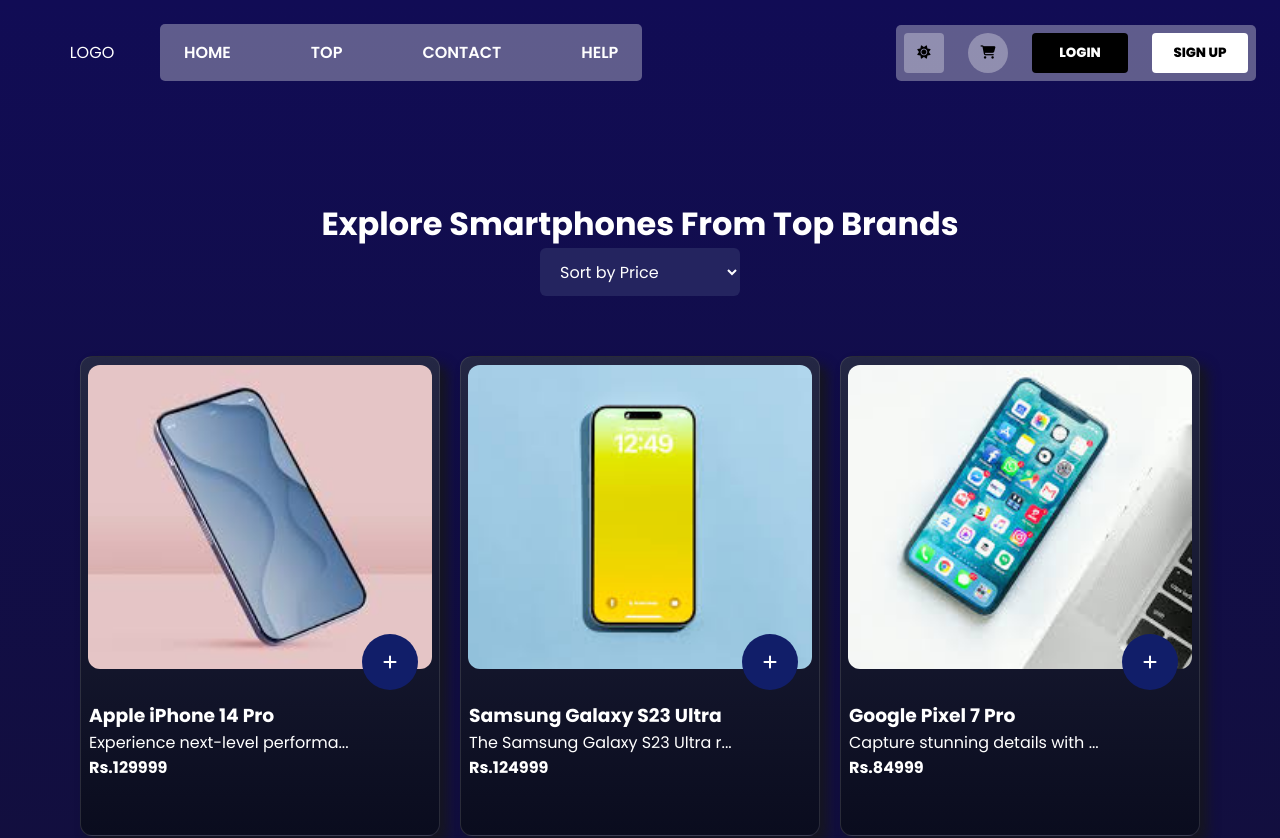
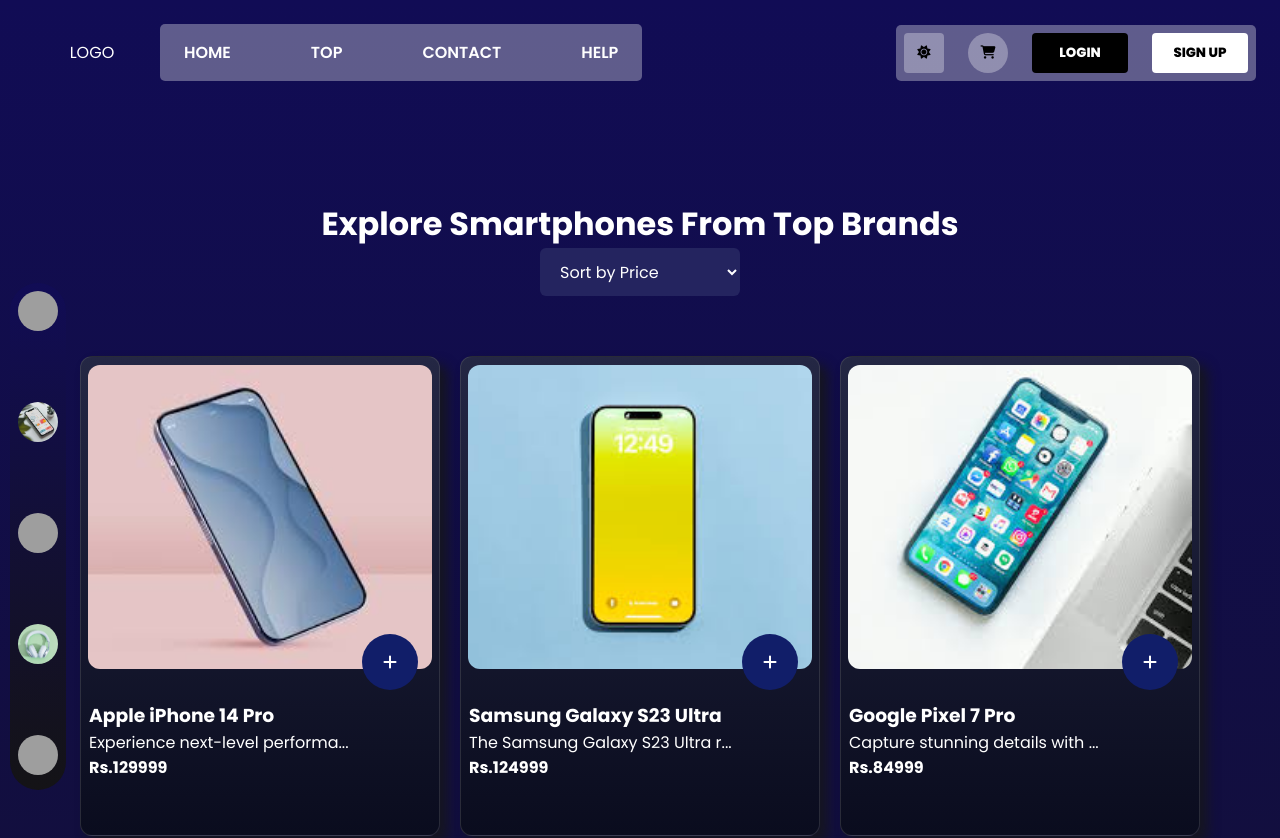
Before and after one commit to yasirakhlaque/React-E-Commerce, a React (Vite) app: page /Phones in a window 1280 px wide. Shown: the top 838 px of the page. Built offline with nearby package versions, Linux system fonts and the light colour scheme; grey boxes are pictures that could not be loaded; a web font is replaced by a local one.

Commit message:
Added Sidebar

```diff
--- /dev/null
+++ b/src/Components/SideBar.jsx
@@ -0,0 +1,25 @@
+import '../styles/SideBar.css'
+import { useContext } from 'react';
+import { ThemeContext } from '../App';
+import { Link } from 'react-router-dom';
+
+export default function SideBar(){
+    const { theme } = useContext(ThemeContext); // No need for toggleTheme here
+    let options = [
+        { img: "Images/laptop.png", alt: "Laptop", link: "/Laptop" },
+        { img: "Images/phone.png", alt: "Phone", link: "/Phones" },
+        { img: "Images/tablet.png", alt: "Tablet", link: "/Tablets" },
+        { img: "Images/headphone.png", alt: "Headphones", link: "/HeadPhones" },
+        { img: "Images/tech.png", alt: "Tech", link: "/Chargers" } // Corrected alt and link
+    ];
+
+    return (
+        <div className={`sidebar-option ${theme}`}>
+            {options.map((op, index) => (
+                <Link key={index} to={op.link} className="sidebar-link">
+                    <img src={op.img} alt={op.alt} className="sidebar-image" />
+                </Link>
+            ))}
+        </div>
+    );
+}
--- a/src/Pages/Chargers.jsx
+++ b/src/Pages/Chargers.jsx
@@ -4,6 +4,7 @@
 import Navbar from '../Components/Navbar';
 import Sortbtn from '../Components/Sortbtn';
 import { ThemeContext } from "../App";
+import SideBar from "../Components/SideBar";
 
 export default function Chargers({ themebtn, toggle }) {
     const { theme } = useContext(ThemeContext);
@@ -67,7 +68,12 @@
                     <h1>Explore Tablets From Top Brands</h1>
                     <Sortbtn setProducts={setChargerData} products={chargerData} /> {/* ✅ Pass state */}
                 </div>
-                <SalesCard products={chargerData} />
+                <div className="item-data">
+                    <div className="categories-small">
+                        <SideBar />
+                    </div>
+                    <SalesCard products={chargerData} />
+                </div>
             </div>
         </>
     )
--- a/src/Pages/HeadPhones.jsx
+++ b/src/Pages/HeadPhones.jsx
@@ -4,6 +4,7 @@
 import Navbar from '../Components/Navbar';
 import Sortbtn from '../Components/Sortbtn';
 import { ThemeContext } from "../App";
+import SideBar from "../Components/SideBar";
 
 export default function HeadPhones({ themebtn, toggle }) {
     const { theme } = useContext(ThemeContext);
@@ -78,7 +79,12 @@
                     <h1>Explore HeadPhones From Top Brands</h1>
                     <Sortbtn setProducts={setHeadphoneData} products={headphoneData} /> {/* ✅ Pass state */}
                 </div>
-                <SalesCard products={headphoneData} />
+                <div className="item-data">
+                    <div className="categories-small">
+                        <SideBar />
+                    </div>
+                    <SalesCard products={headphoneData} />
+                </div>
             </div>
         </>
     )
--- a/src/Pages/Laptop.jsx
+++ b/src/Pages/Laptop.jsx
@@ -4,6 +4,7 @@
 import Navbar from '../Components/Navbar';
 import Sortbtn from '../Components/Sortbtn';
 import { ThemeContext } from "../App";
+import SideBar from "../Components/SideBar";
 
 export default function Laptop({ themebtn, toggle }) {
     const { theme } = useContext(ThemeContext);
@@ -74,11 +75,17 @@
         <>
             <div className={`datas ${theme}`}>
                 <Navbar themebtn={themebtn} toggle={toggle} />
+
                 <div className="top-det">
                     <h1>Explore Laptops From Top Brands</h1>
                     <Sortbtn setProducts={setLaptopData} products={laptopData} /> {/* ✅ Pass state */}
                 </div>
-                <SalesCard products={laptopData} />
+                <div className="item-data">
+                    <div className="categories-small">
+                        <SideBar />
+                    </div>
+                    <SalesCard products={laptopData} />
+                </div>
             </div>
         </>
     );
--- a/src/Pages/Phones.jsx
+++ b/src/Pages/Phones.jsx
@@ -4,6 +4,7 @@
 import Navbar from '../Components/Navbar';
 import Sortbtn from '../Components/Sortbtn';
 import { ThemeContext } from "../App";
+import SideBar from "../Components/SideBar";
 
 export default function Phones({ themebtn, toggle }) {
     const { theme } = useContext(ThemeContext);
@@ -78,7 +79,12 @@
                     <h1>Explore Smartphones From Top Brands</h1>
                     <Sortbtn setProducts={setSmartphoneData} products={smartphoneData} /> {/* ✅ Pass state */}
                 </div>
-                <SalesCard products={smartphoneData} />
+                <div className="item-data">
+                    <div className="categories-small">
+                        <SideBar />
+                    </div>
+                    <SalesCard products={smartphoneData} />
+                </div>
             </div>
         </>
     )
--- a/src/Pages/Tablets.jsx
+++ b/src/Pages/Tablets.jsx
@@ -4,6 +4,7 @@
 import Navbar from '../Components/Navbar';
 import Sortbtn from '../Components/Sortbtn';
 import { ThemeContext } from "../App";
+import SideBar from "../Components/SideBar";
 
 export default function Tablets({ themebtn, toggle }) {
     const { theme } = useContext(ThemeContext);
@@ -66,7 +67,12 @@
                     <h1>Explore Tablets From Top Brands</h1>
                     <Sortbtn setProducts={setTabletData} products={tabletData} /> {/* ✅ Pass state */}
                 </div>
-                <SalesCard products={tabletData} />
+                <div className="item-data">
+                    <div className="categories-small">
+                        <SideBar />
+                    </div>
+                    <SalesCard products={tabletData} />
+                </div>
             </div>
         </>
     )
--- /dev/null
+++ b/src/styles/SideBar.css
@@ -0,0 +1,59 @@
+.sidebar-option {
+    display: flex;
+    justify-content: center;
+    flex-direction: column;
+    gap: 4rem;
+    position: fixed;
+    bottom: 10px;
+    left: 10px;
+    z-index: 9;
+    background: linear-gradient(to top, #141316, #110c55);
+    border-radius: 5vh;
+    padding: 1vh;
+}
+
+.sidebar-option img {
+    border-radius: 50%;
+    width: 5vh;
+    height: 5vh;
+    object-fit: cover;
+    transition: transform 0.3s ease;
+
+    &:hover {
+        border: 4px solid rgb(46, 46, 59);
+        animation: borderAni 1s ease;
+    }
+}
+
+.sidebar-option.dark img{
+    &:hover {
+        border: 4px solid rgb(255, 255, 255);
+    }
+}
+
+@keyframes borderAni {
+    from {
+       border: 1px solid rgb(46, 46, 59);
+    }
+
+    to {
+        border: 4px solid rgb(46, 46, 59);
+    }
+}
+
+.sidebar-option img:hover {
+    transform: scale(1.5);
+}
+
+/* Media Query for smaller screens */
+@media (max-width: 768px) {
+    .sidebar-option {
+        gap: 0.5rem;
+    }
+}
+
+@media (max-width: 420px) {
+    .sidebar-option {
+        flex-direction: column;
+    }
+}
```
